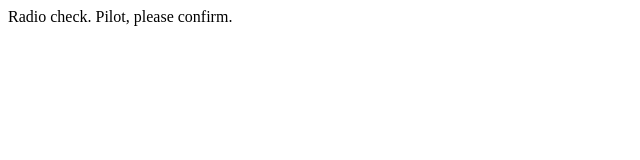
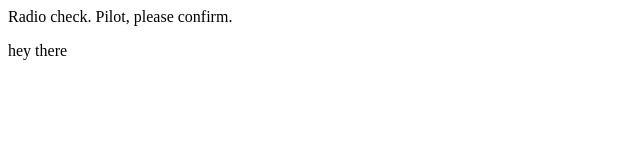
Before and after one commit to SeanWeckherlen/communication-log, a plain HTML site: page index.html in a window 1280 px wide. Shown: the full height of the page, 0-640 px from the left. Drawn offline with Linux system fonts and the light colour scheme.

Commit message:
added hey there

```diff
--- a/index.html
+++ b/index.html
@@ -1,6 +1,7 @@
 <html>
    <body>
       <p>Radio check. Pilot, please confirm.</p>
+      <p> hey there</p>
    </body>
 
 </html>
```
